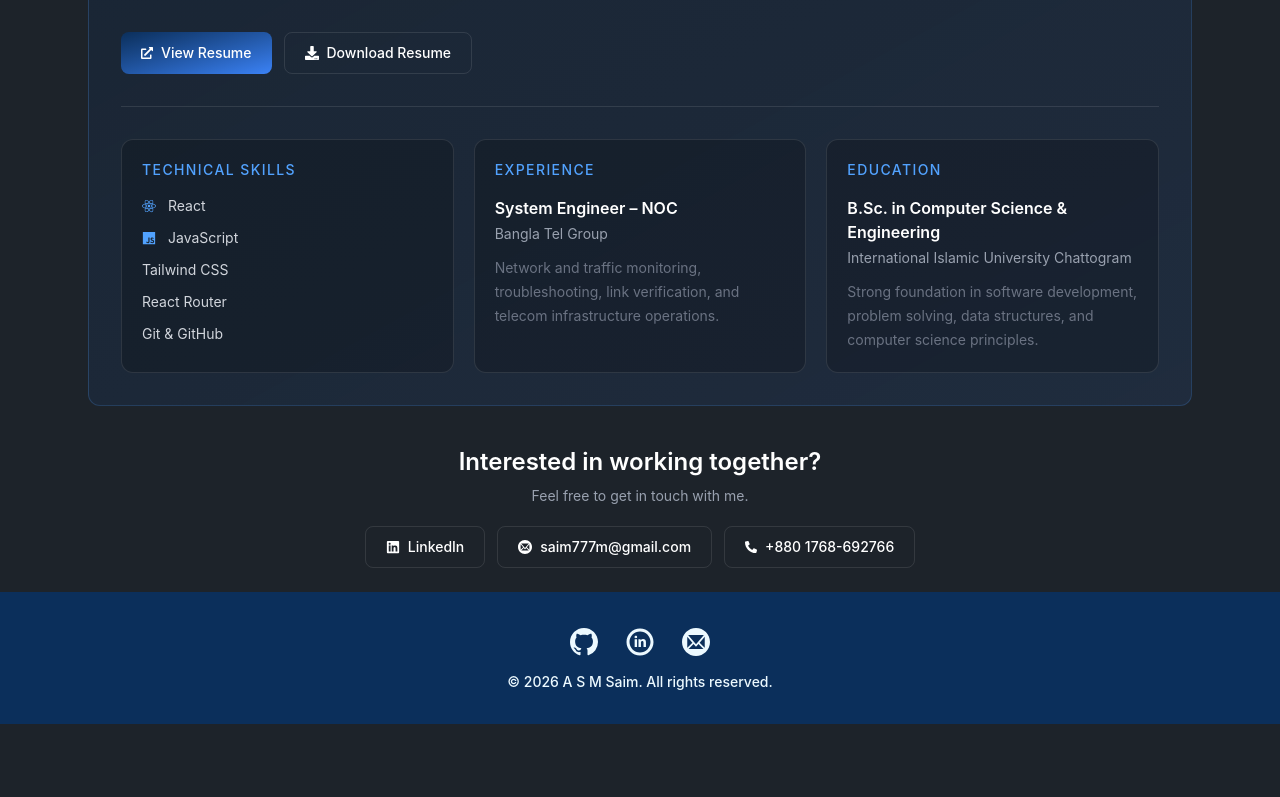
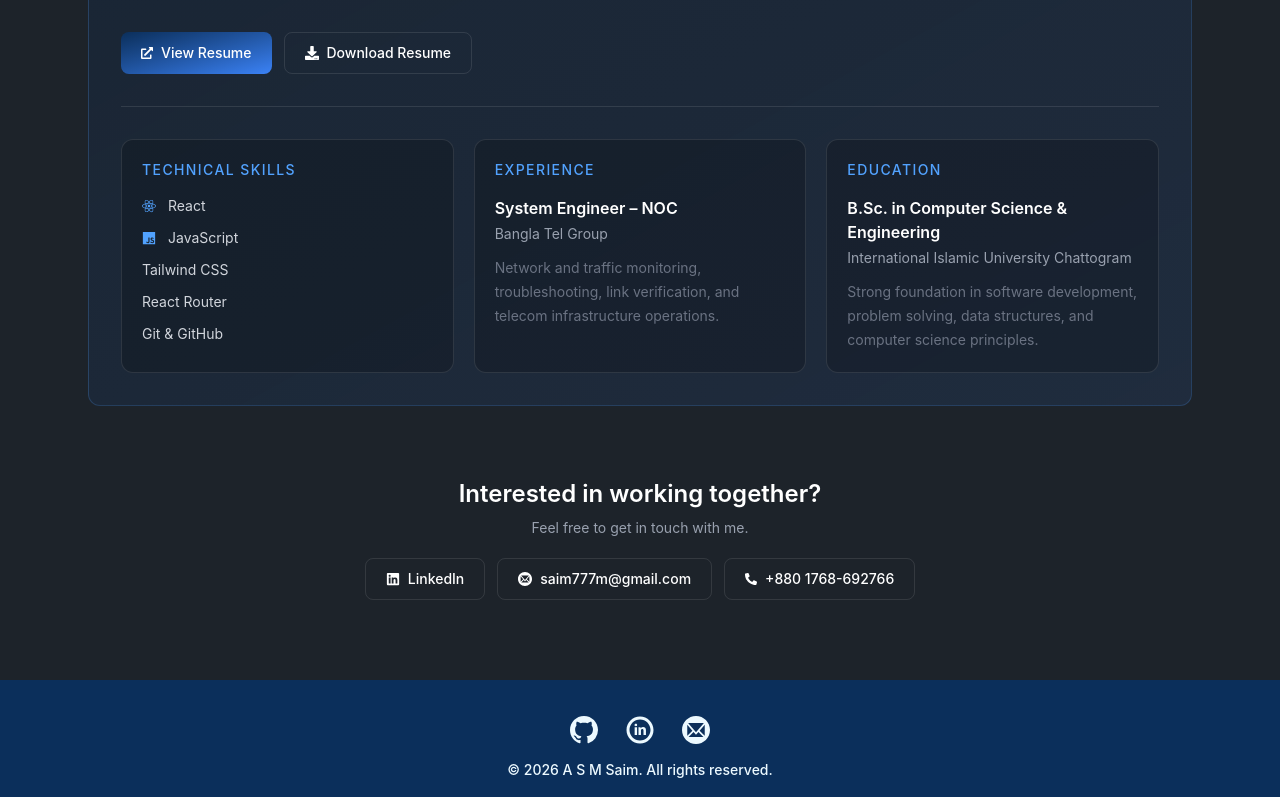
Before and after one commit to asm-saim/portfolio, a React (Vite) app: page /resume in a window 1280 px wide. Shown: the part 437-1234 px from the top of the page. Before the commit the page ends 1161 px from the top, so only its background shows below. Built offline with nearby package versions, Linux system fonts and the light colour scheme.

Commit message:
contact section updated

```diff
--- a/src/pages/Resume/Resume.jsx
+++ b/src/pages/Resume/Resume.jsx
@@ -120,9 +120,9 @@ const Resume = () => {
           </div>
         </div>
 
+
         {/* Bottom CTA */}
-        {/* Bottom CTA */}
-        <div className="mt-10 text-center">
+        <div className="my-14 pt-4 text-center">
           <h2 className="text-xl sm:text-2xl font-semibold text-white">Interested in working together?</h2>
 
           <p className="mt-2 text-sm text-gray-400">Feel free to get in touch with me.</p>
```
